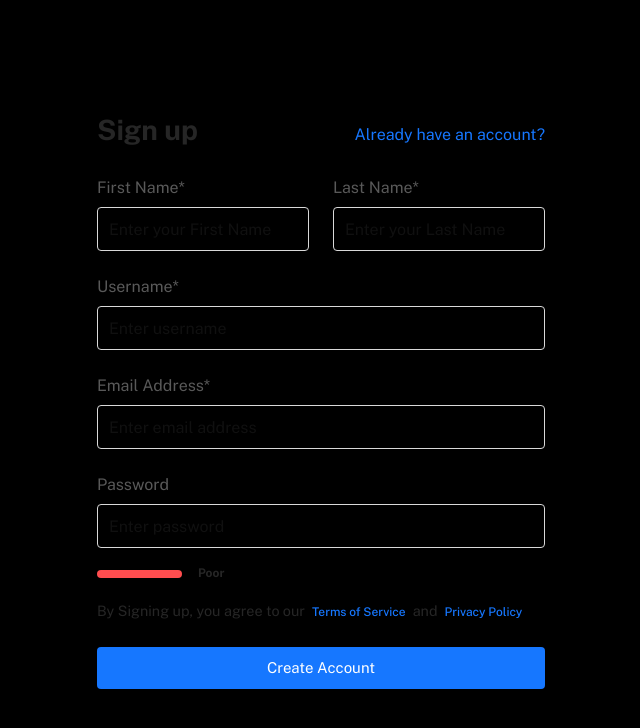
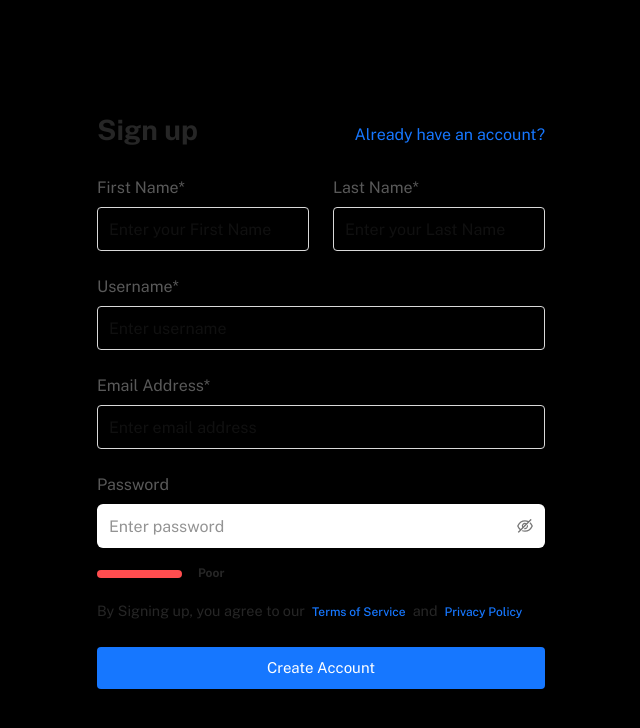
Before and after one commit to shiro-z117/TCSS460-Group7-FrontEnd-v2, a Next.js app: page /register in a window 1280 px wide. Shown: the top 728 px of the page, without its empty margins (319-959 px from the left). Built offline with nearby package versions, Linux system fonts and the light colour scheme; no server answers.

Commit message:
fixed the color of a button

```diff
--- a/src/sections/auth/auth-forms/AuthRegister.tsx
+++ b/src/sections/auth/auth-forms/AuthRegister.tsx
@@ -241,6 +241,22 @@ export default function AuthRegister({ providers, csrfToken }: any) {
                     </InputAdornment>
                   }
                   placeholder="Enter password"
+                  sx={{
+                    backgroundColor: 'white',
+                    borderRadius: '0.375rem',
+                    '& .MuiOutlinedInput-notchedOutline': {
+                      border: 'none'
+                    },
+                    '&:hover .MuiOutlinedInput-notchedOutline': {
+                      border: 'none'
+                    },
+                    '&.Mui-focused .MuiOutlinedInput-notchedOutline': {
+                      border: '2px solid #9333ea'
+                    },
+                    '& input': {
+                      color: 'black'
+                    }
+                  }}
                 />
               </Stack>
               {touched.password && errors.password && (
```
